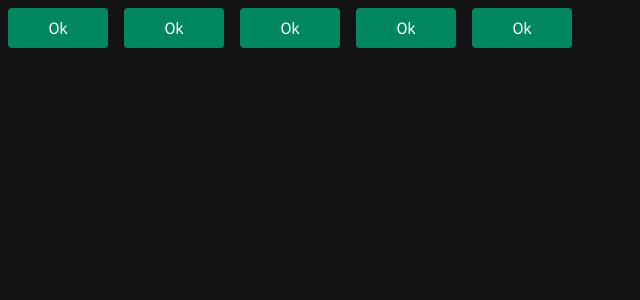
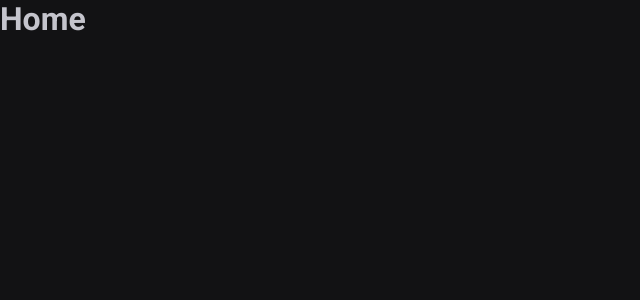
Before and after one commit to Wellington-Henrique/02-ignite-timer-reactjs-ts, a React (Vite) app: page / in a window 1280 px wide. Shown: the top 300 px of the page, without its empty margins (0-640 px from the left). Built offline with nearby package versions, Linux system fonts and the light colour scheme.

Commit message:
Páginas e rotas: React Router DOM

```diff
--- a/package.json
+++ b/package.json
@@ -12,6 +12,7 @@
   "dependencies": {
     "react": "^18.2.0",
     "react-dom": "^18.2.0",
+    "react-router-dom": "^6.22.1",
     "styled-components": "^6.1.8"
   },
   "devDependencies": {
--- a/src/App.tsx
+++ b/src/App.tsx
@@ -1,19 +1,18 @@
+import { BrowserRouter } from 'react-router-dom'
 import { ThemeProvider } from 'styled-components'
 import { defaultTheme } from './styles/themes/default'
 
-import { Button } from './components/Button'
-
 import { GlobalStyle } from './styles/globals.ts'
+import { Router } from './Router.tsx'
 
 export function App() {
   return (
     <ThemeProvider theme={defaultTheme}>
       <GlobalStyle />
-      <Button variant="primary" />
-      <Button variant="secondary" />
-      <Button variant="danger" />
-      <Button variant="success" />
-      <Button />
+
+      <BrowserRouter>
+        <Router />
+      </BrowserRouter>
     </ThemeProvider>
   )
 }
--- /dev/null
+++ b/src/Router.tsx
@@ -0,0 +1,13 @@
+import { Routes, Route } from 'react-router-dom'
+
+import { Home } from './pages/Home'
+import { History } from './pages/History'
+
+export function Router() {
+  return (
+    <Routes>
+      <Route path="/" element={<Home />} />
+      <Route path="/history" element={<History />} />
+    </Routes>
+  )
+}
--- a/src/components/Button.styles.ts
+++ /dev/null
@@ -1,21 +0,0 @@
-import styled from 'styled-components'
-
-export type ButtonVariant = 'primary' | 'secondary' | 'danger' | 'success'
-
-interface ButtonContainerProps {
-  variant: ButtonVariant
-}
-
-export const ButtonContainer = styled.button<ButtonContainerProps>`
-  min-width: 100px;
-  height: 40px;
-
-  border-radius: 4px;
-  border: 0;
-  margin: 8px;
-
-  cursor: pointer;
-
-  background-color: ${({ theme }) => theme['green-500']};
-  color: ${({ theme }) => theme.white};
-`
--- a/src/components/Button.tsx
+++ /dev/null
@@ -1,13 +0,0 @@
-import { ButtonContainer, ButtonVariant } from './Button.styles'
-
-interface ButtonProps {
-  variant?: ButtonVariant
-}
-
-export function Button({ variant = 'primary', ...props }: ButtonProps) {
-  return (
-    <ButtonContainer variant={variant} {...props}>
-      Ok
-    </ButtonContainer>
-  )
-}
--- /dev/null
+++ b/src/pages/History.tsx
@@ -0,0 +1,3 @@
+export function History() {
+  return <h1>History</h1>
+}
--- /dev/null
+++ b/src/pages/Home.tsx
@@ -0,0 +1,3 @@
+export function Home() {
+  return <h1>Home</h1>
+}
```
Also changed, not shown: 1 other file (tests, documents, lock files or other folders).
